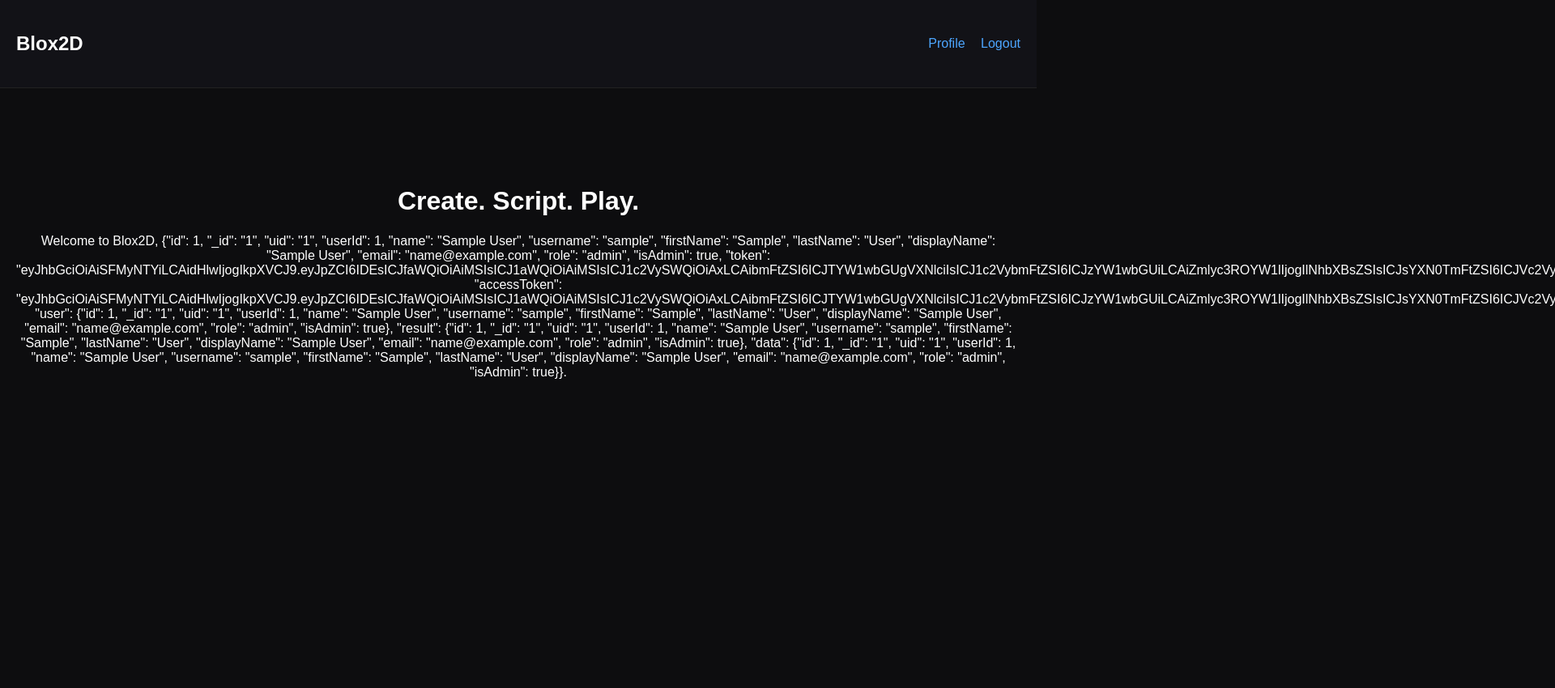
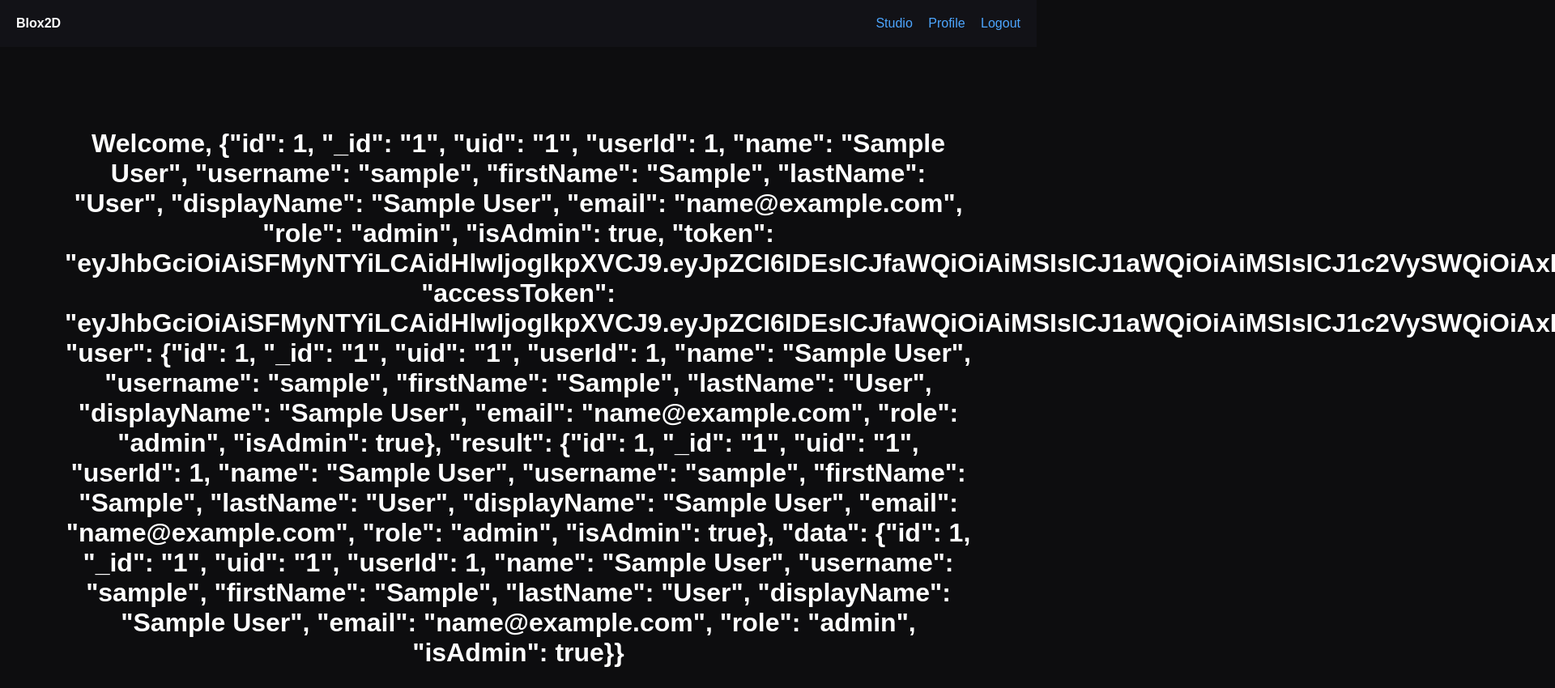
Before and after one commit to jergan-studio/Blox2d, a plain HTML site: page index.html in a window 1280 px wide. Shown: the top 850 px of the page at 81% size, 1920 px wide, since content can reach past the window. Before the commit the page ends 800 px from the top, so only its background shows below. Drawn offline with Linux system fonts and the light colour scheme; sample sign-in values are in the browser's storage.

Commit message:
Update index.html

```diff
--- a/index.html
+++ b/index.html
@@ -1,67 +1,47 @@
 <!DOCTYPE html>
-<html lang="en">
+<html>
 <head>
-  <meta charset="UTF-8">
   <title>Blox2D — Home</title>
-
   <style>
-    body {
-      margin: 0;
-      font-family: Arial;
-      background: #0d0d0f;
-      color: white;
-    }
-
-    header {
-      background: #121217;
-      padding: 20px;
-      display: flex;
-      justify-content: space-between;
-      align-items: center;
-      border-bottom: 1px solid #222;
-    }
-
-    a {
-      color: #4da6ff;
-      text-decoration: none;
-      margin-left: 15px;
-    }
-
-    .hero {
-      text-align: center;
-      padding: 100px 20px;
-    }
+    body{margin:0;font-family:Arial;background:#0d0d0f;color:white}
+    header{padding:20px;background:#121217;display:flex;justify-content:space-between}
+    a{color:#4da6ff;text-decoration:none;margin-left:15px}
+    .hero{text-align:center;padding:80px}
   </style>
 </head>
 <body>
 
 <script>
-  if (!localStorage.getItem("blox_user")) {
-    window.location.href = "login.html";
-  }
+const user = localStorage.getItem("blox_user");
+const ADMINS = ["jergan-studio","admin"];
+
+if(!user) window.location.href="login.html";
 </script>
 
 <header>
-  <h2>Blox2D</h2>
+  <b>Blox2D</b>
   <nav>
+    <a href="studio.html">Studio</a>
     <a href="profile.html">Profile</a>
     <a href="#" onclick="logout()">Logout</a>
   </nav>
 </header>
 
 <div class="hero">
-  <h1>Create. Script. Play.</h1>
-  <p>Welcome to Blox2D, <span id="user"></span>.</p>
+  <h1>Welcome, <span id="u"></span></h1>
+  <p id="admin"></p>
 </div>
 
 <script>
-  document.getElementById("user").innerText =
-    localStorage.getItem("blox_user");
+u.innerText=user;
+if(ADMINS.includes(user)){
+  admin.innerText="🛡 Admin Account";
+}
 
-  function logout() {
-    localStorage.clear();
-    window.location.href = "login.html";
-  }
+function logout(){
+  localStorage.clear();
+  window.location.href="login.html";
+}
 </script>
 
 </body>
```
